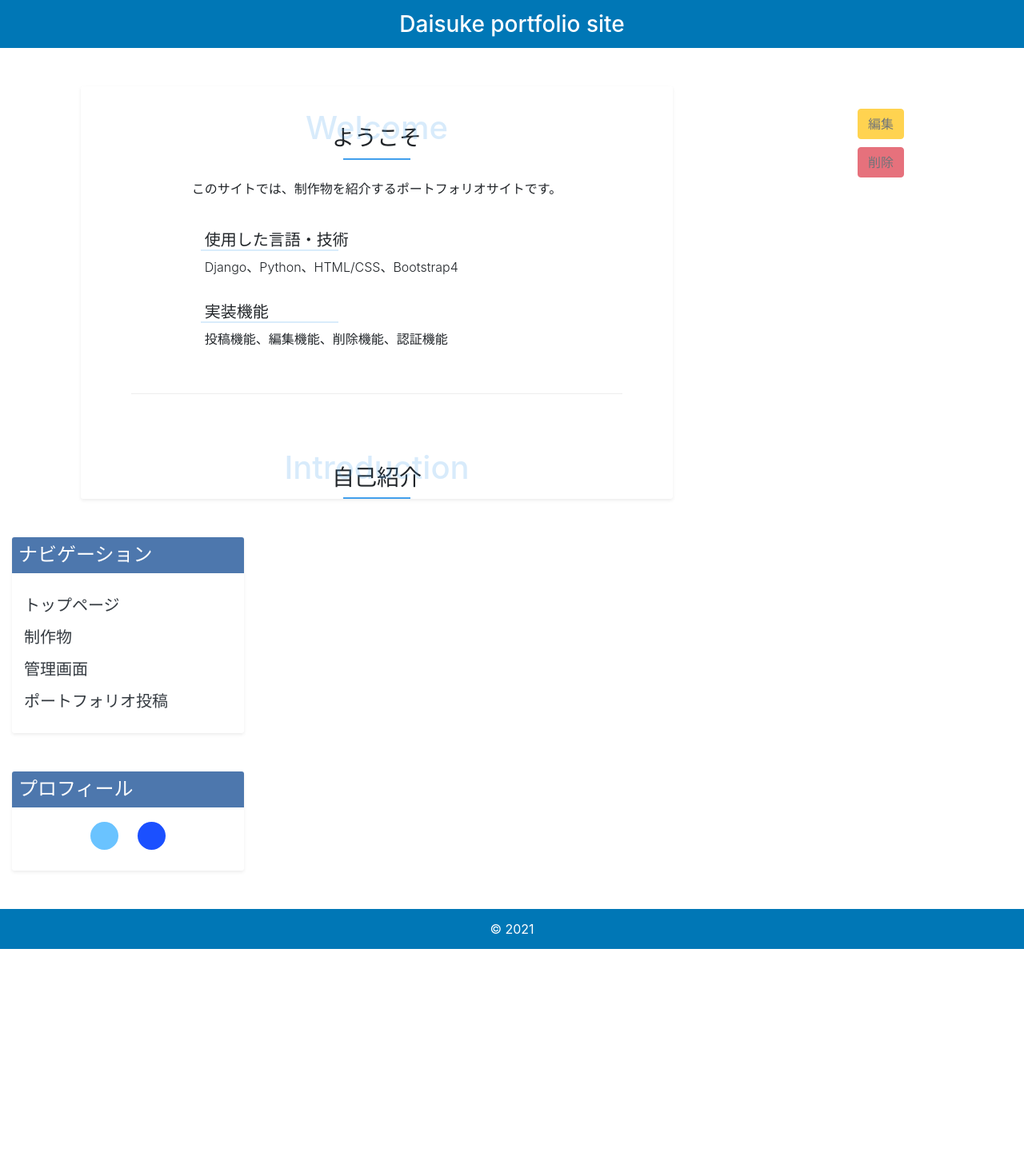
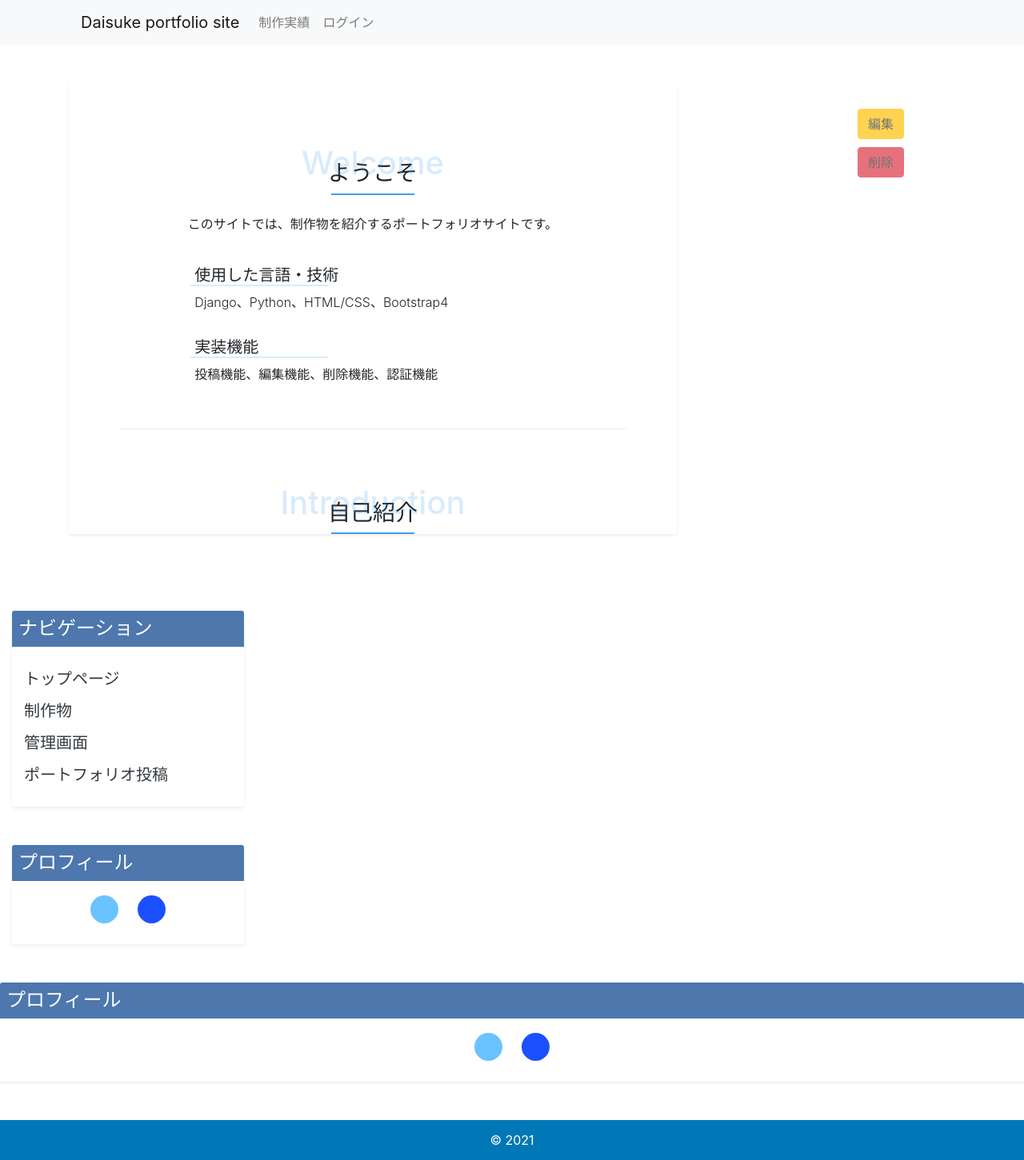
Before and after one commit to dai-gi/django-portfoliosite, a Django app: page / in a window 1280 px wide. Shown: the whole page at 80% size. Before the commit the page ends 1187 px from the top, so only its background shows below. Run offline with Django 3.2, Linux system fonts and the light colour scheme.

Commit message:
headerのデザインを変更

```diff
--- a/app/templates/app/base.html
+++ b/app/templates/app/base.html
@@ -15,18 +15,69 @@
 </head>
 
 <body>
-  <header>
+  <header class="bg-light">
     <div class="container">
-      <h3 class="m-0">
-        <a class="text-white header-center" href="/">Daisuke portfolio site</a>
-      </h3>
+      <nav class="navbar navbar-expand-lg navbar-light">
+        <a class="navbar-brand" href="/">Daisuke portfolio site</a>
+        <button type="button" class="navbar-toggler" data-toggle="collapse" data-target="#Navber" aria-controls="Navber" aria-expanded="false" aria-label="ナビゲーションバー">
+          <span class="navbar-toggler-icon"></span>
+        </button>
+        <div class="collapse navbar-collapse" id="Navber">
+          <ul class="navbar-nav">
+            <li class="nav-item">
+              <a class="nav-link" href="#">制作実績</a>
+            </li>
+            <li class="nav-item">
+              <a class="nav-link" href="#">ログイン</a>
+            </li>
+          </ul>
+        </div>
+      </nav>
     </div>
   </header>
   <main>
-    <div>
-      <div class="container">
+    <div class="container">
+      <div class="row">
         {% block content %}
         {% endblock %}
+      </div>
+    </div>
+    <div class="col-12 p-0 shadow-sm my-5 align-self-start bg-white border border-0 rb">
+      <h4 class="p-2 bg-wblue text-white rb-top">プロフィール</h4>
+      <div class="container">
+        <div class="row">
+          {% for profile in profile_data %}
+          <div class="col-12 text-center mt-3 mb-1">
+            {% if profile.image %}
+            <img class="rounded-circle profile-img" src="{{ profile.image.url }}" alt="プロフィール画像">
+            {% else %}
+            <img class="rounded-circle profile-img" src="../static/img/user.png" alt="プロフィール画像">
+            {% endif %}
+            <h5 class="my-3">{{ profile.author }}</h5>
+          </div>
+          <div class="col-12">
+            <nav class="flex-column">
+              <div class="align-self-center">
+                <p>{{ profile.content }}</p>
+              </div>
+            </nav>
+          </div>
+          {% endfor %}
+          <div class="col-12 mb-3 sns-content d-flex flex-row justify-content-center align-items-center">
+            <div class="mr-4 twitter rounded-circle d-flex align-items-center justify-content-center">
+              <div>
+                <a href="#">
+                  <i class="fab fa-twitter text-white"></i>
+                </a>
+              </div>
+            </div>
+            <div class="facebook rounded-circle d-flex align-items-center justify-content-center">
+              <a href="#">
+                <i class="fab fa-facebook-f text-white"></i>
+              </a>
+            </div>
+          </div>
+        </div>
       </div>
     </div>
   </main>
```
